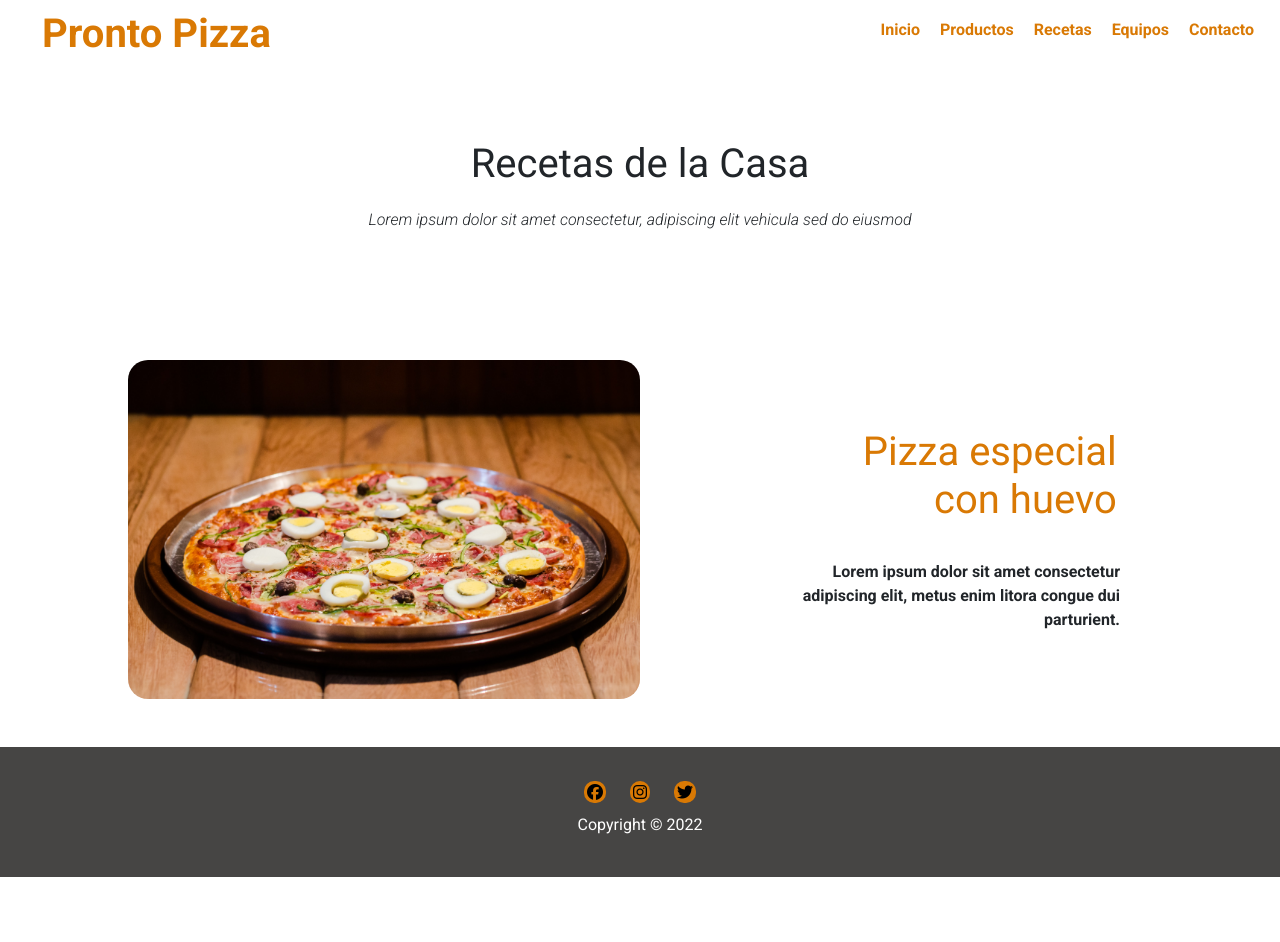
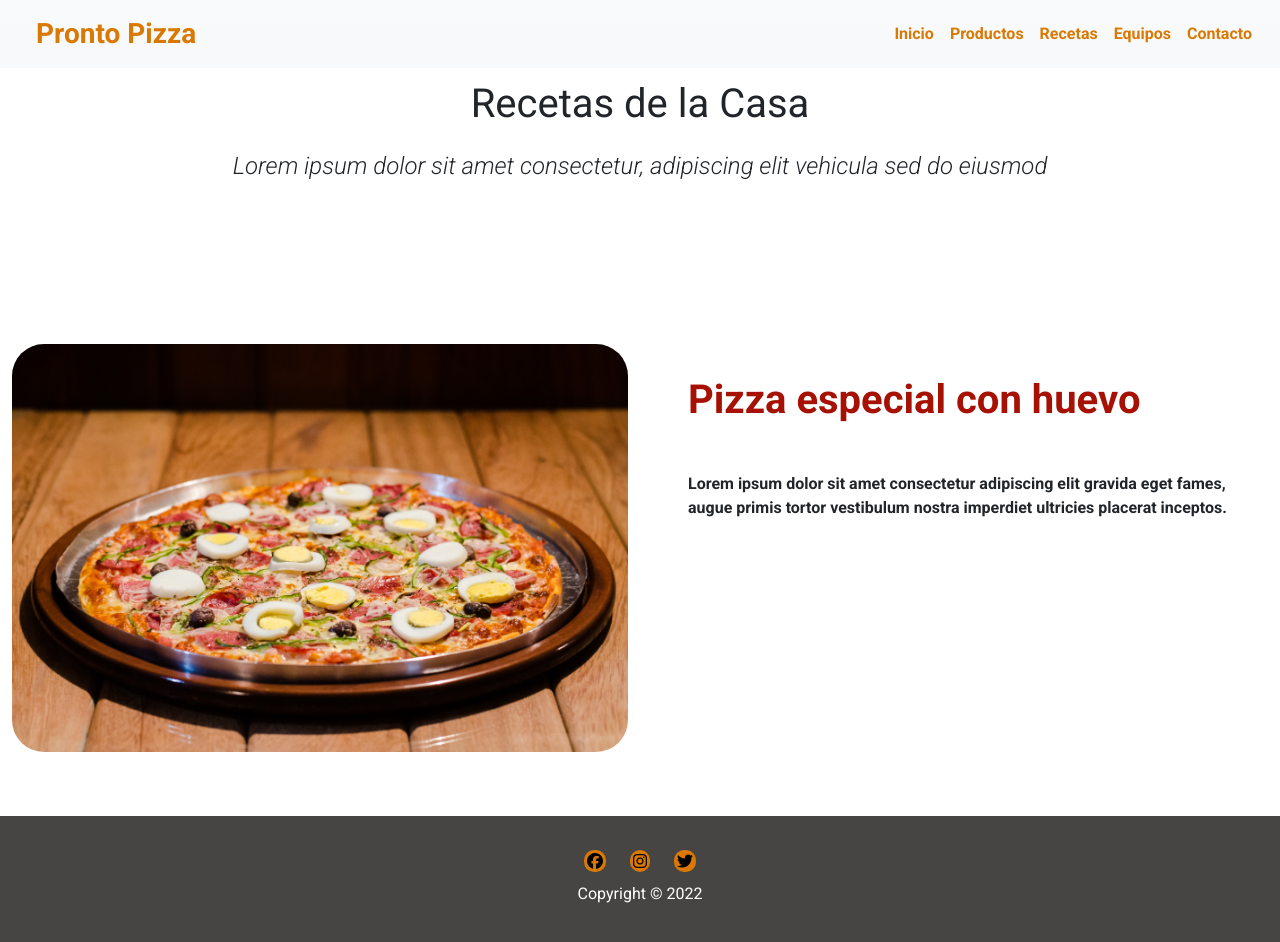
Before and after one commit to valentinf42/Pizza-Pronto, a website: page pages/recetas.html in a window 1280 px wide. Before the commit the page ends 877 px from the top, so only its background shows below. Drawn offline with nearby package versions, Linux system fonts and the light colour scheme.

Commit message:
recetas pages

```diff
--- a/pages/recetas.html
+++ b/pages/recetas.html
@@ -1,51 +1,72 @@
 <!DOCTYPE html>
-<html lang="en">
+<html lang="es">
   <head>
     <meta charset="UTF-8" />
     <meta http-equiv="X-UA-Compatible" content="IE=edge" />
     <meta name="viewport" content="width=device-width, initial-scale=1.0" />
     <!-- CSS custom -->
     <link rel="stylesheet" href="../css/custom.css" />
+    <!-- Animate -->
+    <link rel="stylesheet" href="https://cdnjs.cloudflare.com/ajax/libs/animate.css/4.1.1/animate.min.css" />
     <!-- favicon -->
     <link rel="shortcut icon" href="../img/fav-icon.png" type="image/x-icon" />
     <title>Recetas</title>
   </head>
   <body>
+
     <!-- Nav-Bar -->
-    <header class="nav nav__p">
-      <h1 class="nav__logo">
-        <a href="../index.html">Pronto Pizza</a>
-      </h1>
-      <ul class="nav__list">
-        <a href="../index.html">Inicio</a>
-        <a href="productos.html">Productos</a>
-        <a href="recetas.html">Recetas</a>
-        <a href="equipo.html">Equipos</a>
-        <a href="contacto.html">Contacto</a>
-      </ul>
-    </header>
+    <nav class="navbar navbar-expand-lg bg-light bg-gradient fixed-top">
+      <div class="container-fluid">
+          <a class="navbar-brand fw-bold mx-4 text-primary fs-3 animate__animated animate__backInDown" href="../index.html">Pronto Pizza</a>
+          <button class="navbar-toggler bg-light" type="button" data-bs-toggle="collapse" data-bs-target="#navbarSupportedContent" aria-controls="navbarSupportedContent" aria-expanded="false" aria-label="Toggle navigation">
+          <span class="navbar-toggler-icon"></span>
+          </button>
+          <div class="collapse navbar-collapse mx-2 justify-content-end" id="navbarSupportedContent">
+              <ul class="navbar-nav text-center">
+                  <li class="nav-item">
+                    <a class="nav-link text-primary fw-bold active" aria-current="page" href="../index.html">Inicio</a>
+                  </li>
+                  <li class="nav-item">
+                    <a class="nav-link text-primary fw-bold  active" href="./productos.html">Productos</a>
+                  </li>
+                  <li class="nav-item">
+                    <a class="nav-link text-primary fw-bold  active" aria-current="page" href="./recetas.html">Recetas</a>
+                  </li>
+                  <li class="nav-item">
+                    <a class="nav-link text-primary fw-bold  active" aria-current="page" href="./equipo.html">Equipos</a>
+                  </li>
+                    <li class="nav-item">
+                    <a class="nav-link text-primary fw-bold  active" aria-current="page" href="./contacto.html">Contacto</a>
+                  </li>
+              </ul>
+          </div>
+      </div>
+    </nav>
 
     <!-- Section-Recetas -->
     <section class="recetas">
-    <div class="recetas__tit">
+    <div class="recetas__tit py-5 fs-4">
         <h1>Recetas de la Casa</h1>
         <p>
         Lorem ipsum dolor sit amet consectetur, adipiscing elit vehicula sed do
         eiusmod
         </p>
     </div>
-   <div class="recetas__row">
-    <div class="recetas__img">
-        <img src="../img/pexels-pablo-macedo-845811.jpg" alt="" />
+    <div class="container-fluid">
+      <div class="row d-flex justify-content-center">
+        <div class="col-sm-12 col-md-6 col-lg-6 order-2 p-5 my-5 text-center text-md-start">
+          <h1 class="text-danger fw-bold m-auto animate__animated animate__bounceInDown">Pizza especial con huevo</h1>
+          <p class="fw-bold my-5 fs-6 animate__animated animate__bounceInDown">
+            Lorem ipsum dolor sit amet consectetur adipiscing elit gravida eget
+            fames, augue primis tortor vestibulum nostra imperdiet ultricies
+            placerat inceptos.
+          </p>
+        </div>
+        <div class="col-sm-12 col-md-6 col-lg-6 py-3 my-5">
+          <img class="img-fluid rounded-5" width="100%" src="../img/pexels-pablo-macedo-845811.jpg" alt="chef" />
+        </div>
+      </div>
     </div>
-    <div class="recetas__pizza">
-        <h1>Pizza especial con huevo</h1>
-        <p>
-        Lorem ipsum dolor sit amet consectetur adipiscing elit, metus enim
-        litora congue dui parturient.
-        </p>
-    </div>
-   </div>
     </section>
 
     <!-- Footer -->
--- a/scss/_index.scss
+++ b/scss/_index.scss
@@ -1,19 +1,4 @@
 /* nav-bar */
-
-.nav {
-  background-color: #d97904;
-  display: flex;
-  flex-direction: row;
-  justify-content: space-between;
-  align-items: center;
-  padding: 10px;
-}
-
-header a {
-  color: white;
-  text-decoration: none;
-  font-weight: bold;
-}
 
 nav a:hover {
   color: #a61103 !important;
@@ -115,47 +100,23 @@ nav a:hover {
   font-weight: bold;
 }
 
-.ubicacion {
-  background-color: #d97904;
-  color: white;
-  display: flex;
-  flex-flow: column nowrap;
-  justify-content: center;
-  align-items: center;
-}
-.ubi {
-  background-color: #d97904;
-}
-.ubicacion h1 {
-  font-size: 2.5rem;
-  font-weight: bold;
-  margin: 1rem 0rem;
-}
-
-.ubicacion iframe {
-  margin: 3rem;
-  border-radius: 20px;
-  box-shadow: black;
-}
-
 /* footer */
 
 .footer {
-  background-color: #a61103;
+  background-color: $danger;
   padding: 1.5rem;
   display: flex;
   flex-flow: column nowrap;
   justify-content: center;
   align-items: center;
   color: white;
-}
-
-.footer__row i {
+  i {
     margin: 10px 10px;
-  background-color: #d97904;
+    background-color: $primary;
     padding: 3px;
     border-radius: 10px;
     color: black;
+  }
 }
 
 /* PRODUCTOS */
@@ -274,28 +235,26 @@ nav a:hover {
   flex-flow: column nowrap;
   justify-content: center;
   align-items: center;
-}
 
-.equipo__miembros {
+  &__miembros {
     background-color: #d97904;
     color: white;
     width: 100%;
     height: 80vh;
     text-align: center;
     padding: 3rem 1rem;
-}
 
-.equipo__miembros h1 {
+    h1 {
       text-align: center;
       font-size: 2rem;
       margin: 2rem;
     }
-
-.equipo__miembros p {
+    p {
       font-style: italic;
     }
+  }
 
-.equipo__img {
+  &__img {
     display: flex;
     flex-flow: row nowrap;
     justify-content: center;
@@ -303,16 +262,17 @@ nav a:hover {
     height: 80vh;
   }
 
-.equipo__img__chef {
+  &__img__chef {
     border-radius: 50rem;
     width: 20%;
   }
 
-.equipo__nombre {
+  &__nombre {
     display: flex;
     flex-flow: column nowrap;
     justify-content: center;
     align-items: center;
+  }
 }
 
 /* RECETAS */
@@ -322,24 +282,24 @@ nav a:hover {
   flex-flow: column wrap;
   justify-content: center;
   align-items: center;
+
+  h1 {
+    font-size: 2.5rem;
   }
 
-.recetas__tit {
+  &__tit {
     text-align: center;
     padding: 2rem;
     margin: 2rem;
-}
 
-.recetas__tit h1 {
+    h1 {
       margin-bottom: 20px;
     }
 
-.recetas__tit p {
+    p {
       font-style: italic;
     }
-
-.recetas h1 {
-  font-size: 2.5rem;
+  }
 }
 
 .recetas__row {
```
Also changed, not shown: index.html (+3 -2 lines), pages/productos.html (+6 -6 lines), css/custom.css, 1 other file. Lines whose indentation alone changed are shown as unchanged.
